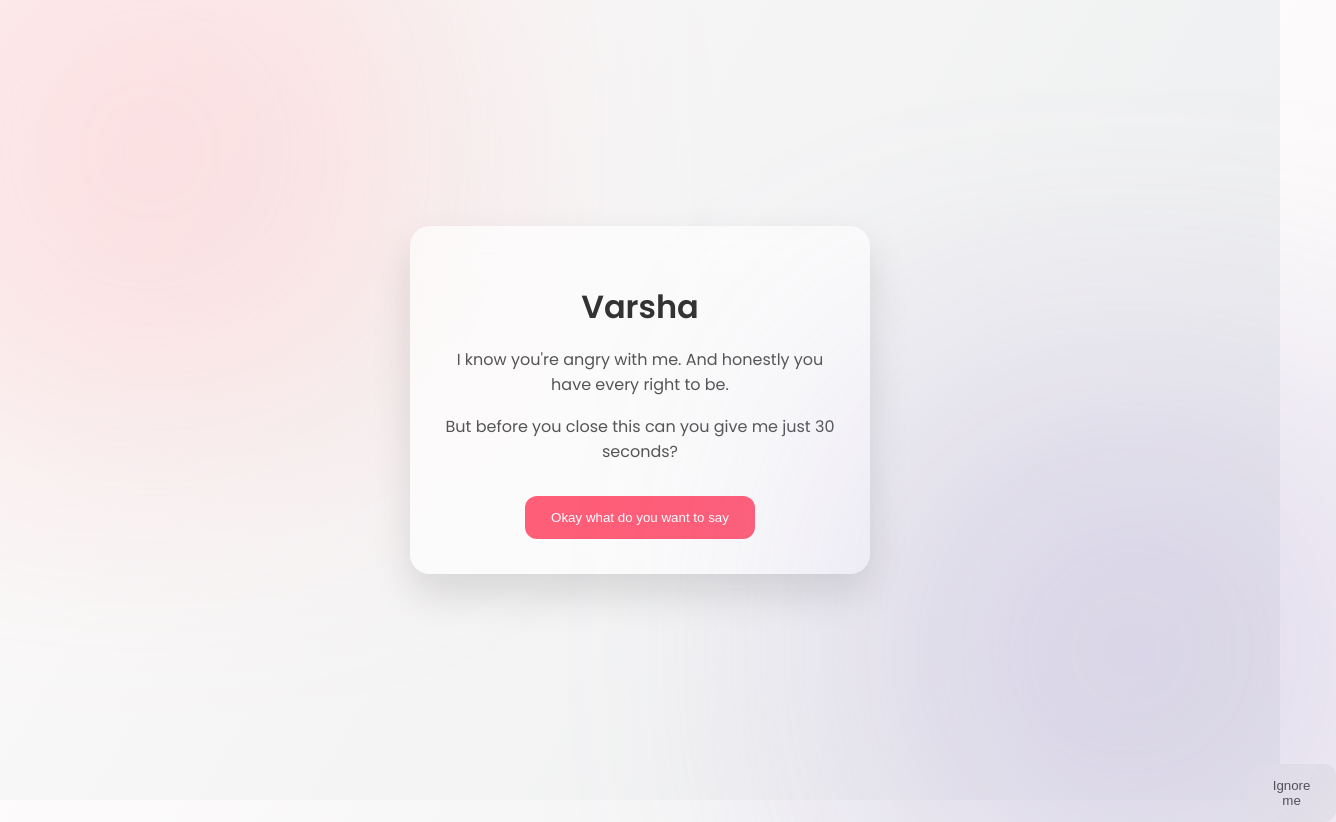
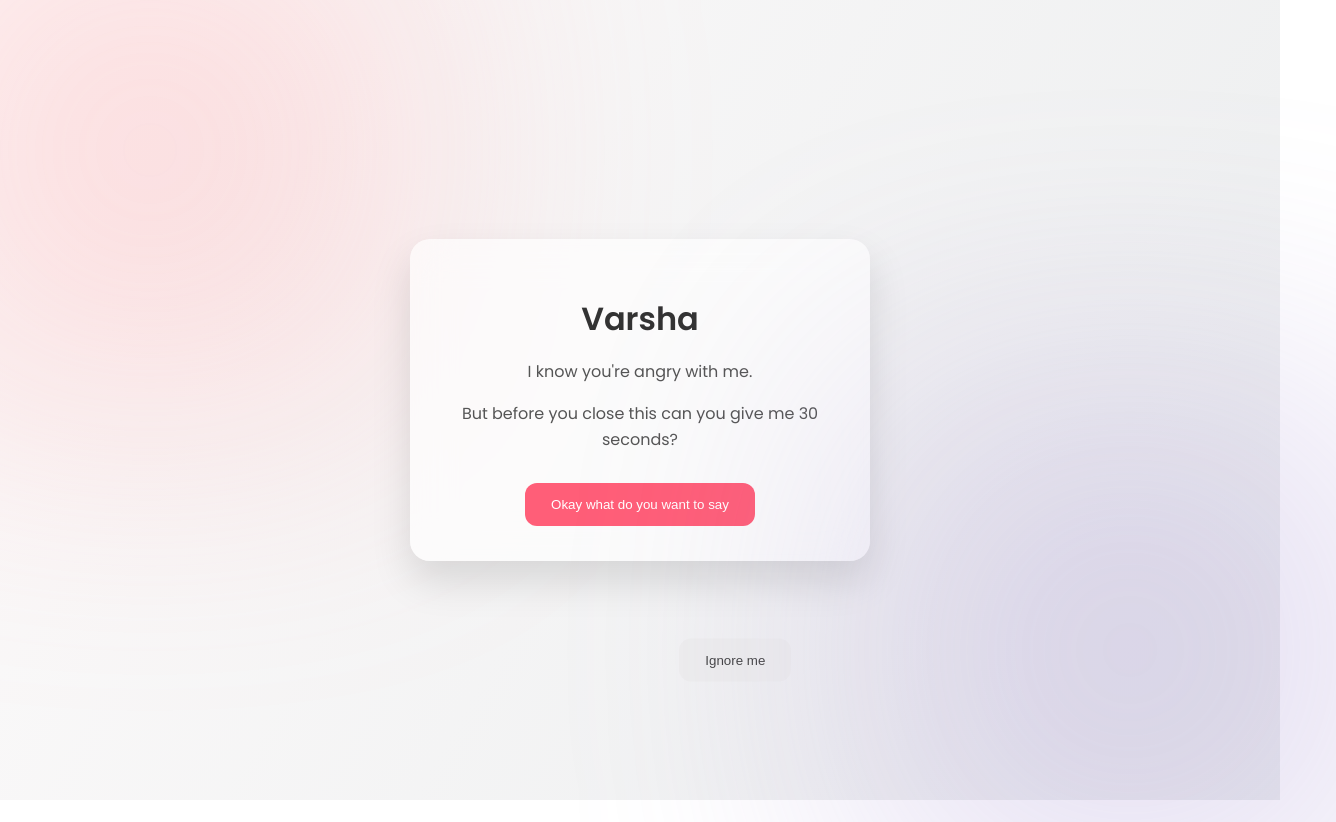
Before and after one commit to singhlucky2347-prog/Varsha_Katharia, a plain HTML site: page index.html in a window 1280 px wide. Both pictures are taken after a click on the button "Ignore me". Shown: the whole page, 1336 px wide, since content can reach past the window. After the commit the page ends 800 px from the top, so only its background shows below. Drawn offline with Linux system fonts and the light colour scheme.

Commit message:
Update index.html

```diff
--- a/index.html
+++ b/index.html
@@ -24,11 +24,11 @@ display:flex;
 justify-content:center;
 align-items:center;
 min-height:100dvh;
-overflow-x:hidden;
+overflow:hidden;
 touch-action:manipulation;
 }
 
-/* floating gradient background */
+/* floating background */
 
 body::before{
 content:"";
@@ -112,23 +112,19 @@ cursor:pointer;
 transition:.25s;
 }
 
-button:hover{
-transform:translateY(-2px);
-box-shadow:0 10px 20px rgba(0,0,0,.15);
-}
-
 .secondary{
 background:#eee;
 color:#444;
 }
 
-/* moving ignore button */
+/* ignore button */
 
 #ignoreBtn{
-position:absolute;
-top:60%;
+position:fixed;
+top:65%;
 left:50%;
 transform:translate(-50%,-50%);
+z-index:10;
 }
 
 /* image */
@@ -144,7 +140,7 @@ border-radius:16px;
 box-shadow:0 10px 25px rgba(0,0,0,.2);
 }
 
-/* hit effects */
+/* hit effect */
 
 .hit{
 position:absolute;
@@ -230,23 +226,14 @@ margin:auto;
 
 <div class="container">
 
-<!-- PAGE 1 -->
-
 <div class="page active" id="page1">
 
 <div class="card">
 
 <h1>Varsha</h1>
 
-<p>
-I know you're angry with me.
-And honestly you have every right to be.
-</p>
-
-<p>
-But before you close this
-can you give me just 30 seconds?
-</p>
+<p>I know you're angry with me.</p>
+<p>But before you close this can you give me 30 seconds?</p>
 
 <button onclick="nextPage(2)">
 Okay what do you want to say
@@ -260,8 +247,6 @@ Ignore me
 
 </div>
 
-<!-- PAGE 2 -->
-
 <div class="page" id="page2">
 
 <div class="card">
@@ -269,15 +254,12 @@ Ignore me
 <h1>You can punish me first</h1>
 
 <div class="faceWrap">
-
 <img id="face" src="lakhvir.png">
-
 </div>
 
 <p id="reaction"></p>
 
 <button onclick="slap()">Slap</button>
-
 <button onclick="punch()">Punch</button>
 
 <br>
@@ -290,8 +272,6 @@ Okay speak
 
 </div>
 
-<!-- PAGE 3 -->
-
 <div class="page" id="page3">
 
 <div class="card">
@@ -299,17 +279,11 @@ Okay speak
 <h1>Future With You</h1>
 
 <ul>
-
 <li>Travel together</li>
 <li>Fight over food</li>
 <li>Meet each other's families</li>
 <li>Grow old together</li>
-
 </ul>
-
-<p style="margin-top:15px">
-And someday
-</p>
 
 <h2>Marry you</h2>
 
@@ -320,8 +294,6 @@ Make me promise
 </div>
 
 </div>
-
-<!-- PAGE 4 -->
 
 <div class="page" id="page4">
 
@@ -341,8 +313,6 @@ Maybe I forgive you
 </div>
 
 </div>
-
-<!-- PAGE 5 -->
 
 <div class="page" id="page5">
 
@@ -378,8 +348,6 @@ If you forgive me
 
 </div>
 
-<!-- PAGE 6 -->
-
 <div class="page" id="page6">
 
 <div class="card">
@@ -388,9 +356,7 @@ If you forgive me
 
 <img src="couple.jpg" style="width:240px;border-radius:14px;margin-top:20px">
 
-<h2 style="margin-top:20px">
-Shaadi Coming Soon
-</h2>
+<h2 style="margin-top:20px">Shaadi Coming Soon</h2>
 
 <p>Hopefully with you saying yes</p>
 
@@ -407,19 +373,25 @@ document.querySelectorAll(".page").forEach(p=>p.classList.remove("active"))
 document.getElementById("page"+n).classList.add("active")
 }
 
-/* ignore button movement */
+/* ignore button */
 
-const ignore=document.getElementById("ignoreBtn")
+const ignore = document.getElementById("ignoreBtn")
 
-function moveIgnore(){
-ignore.style.top=Math.random()*70+"vh"
-ignore.style.left=Math.random()*70+"vw"
+function moveIgnore(e){
+if(e) e.preventDefault()
+
+const x = Math.random() * (window.innerWidth - ignore.offsetWidth)
+const y = Math.random() * (window.innerHeight - ignore.offsetHeight)
+
+ignore.style.left = x + "px"
+ignore.style.top = y + "px"
 }
 
 ignore.addEventListener("mouseover",moveIgnore)
 ignore.addEventListener("touchstart",moveIgnore)
+ignore.addEventListener("click",moveIgnore)
 
-/* hit effects */
+/* slap effects */
 
 let hits=[]
 
@@ -446,8 +418,6 @@ hits.shift()
 
 }
 
-/* reactions */
-
 const reactions=[
 "Ouch",
 "I deserved that",
@@ -462,29 +432,19 @@ reactions[Math.floor(Math.random()*reactions.length)]
 }
 
 function slap(){
-
 const face=document.getElementById("face")
-
 face.classList.add("shake")
-
 setTimeout(()=>face.classList.remove("shake"),300)
-
 effect()
 react()
-
 }
 
 function punch(){
-
 const face=document.getElementById("face")
-
 face.classList.add("shake")
-
 setTimeout(()=>face.classList.remove("shake"),300)
-
 effect()
 react()
-
 }
 
 function openCard(){
```
